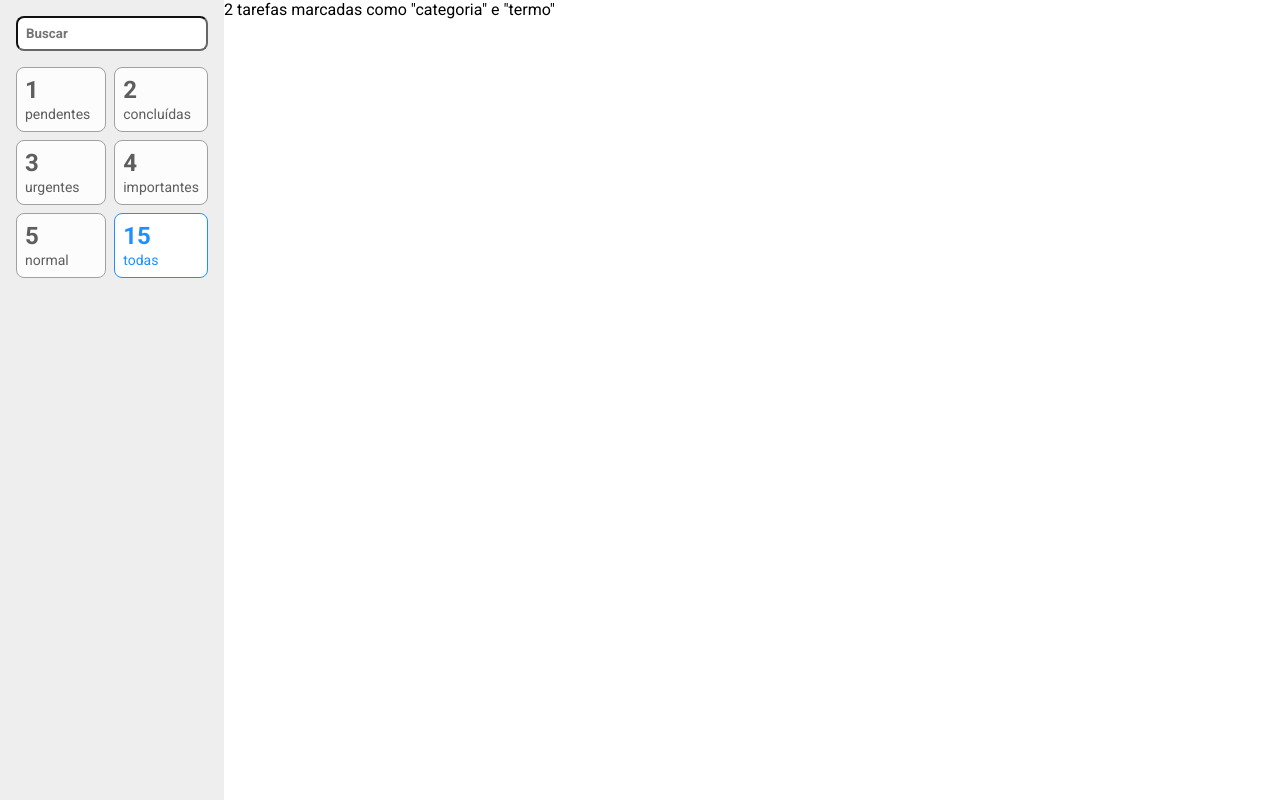
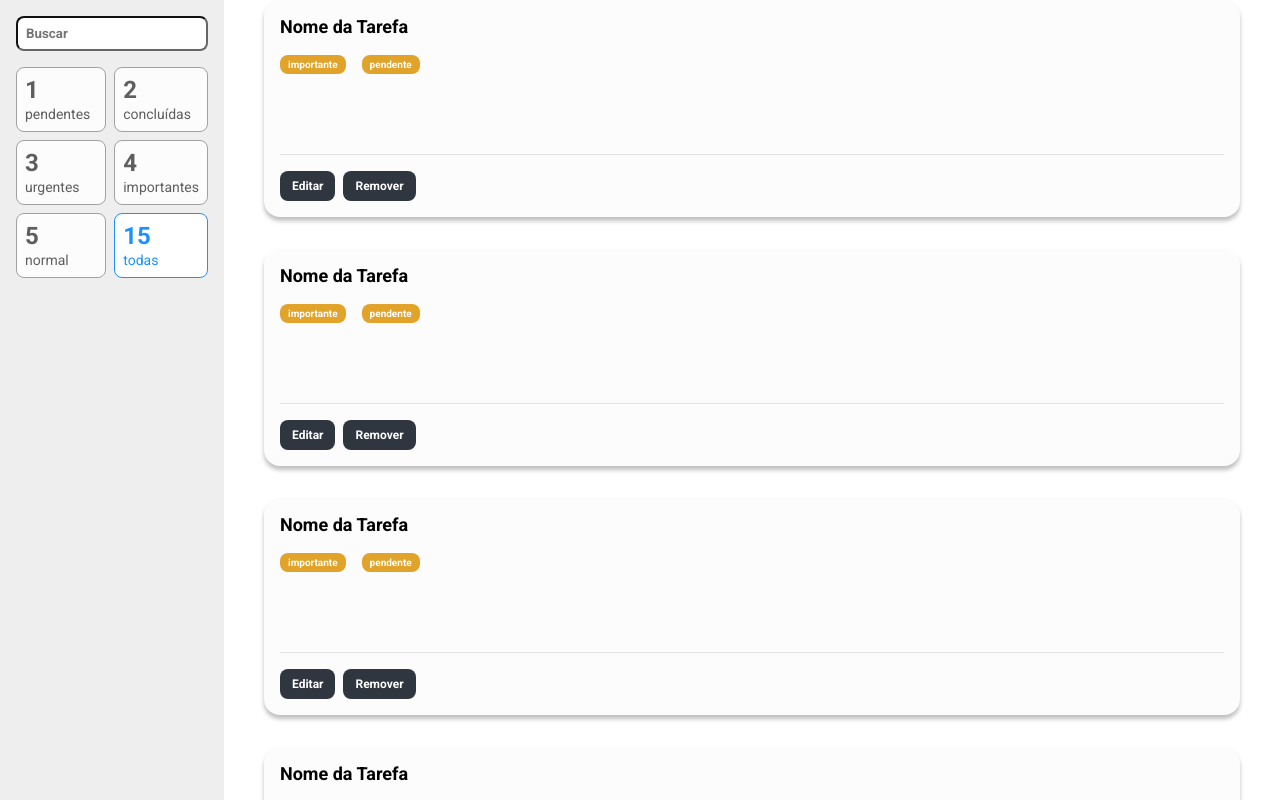
Before and after one commit to bcadore/ToDoList-ReactJS, a React (Create React App) app: page / in a window 1280 px wide. Built offline with nearby package versions, Linux system fonts and the light colour scheme.

Commit message:
Adicionado componente para os Cards de tarefas.

```diff
--- a/public/index.html
+++ b/public/index.html
@@ -26,7 +26,7 @@
     -->
     <link rel="preconnect" href="https://fonts.googleapis.com">
     <link rel="preconnect" href="https://fonts.gstatic.com" crossorigin>
-    <link href="https://fonts.googleapis.com/css2?family=Roboto:ital,wght@0,100..900;1,100..900&display=swap" rel="stylesheet">
+    <link href="https://fonts.googleapis.com/css2?family=Roboto+Mono:ital,wght@0,100..700;1,100..700&family=Roboto:ital,wght@0,100..900;1,100..900&display=swap" rel="stylesheet">
     <title>ToDoList - ReactApp</title>
   </head>
   <body>
--- /dev/null
+++ b/src/components/Tarefa/index.tsx
@@ -0,0 +1,16 @@
+import * as S from './styles'
+
+const Tarefa = () => (
+    <S.Card>
+        <S.Titulo>Nome da Tarefa</S.Titulo>
+        <S.Tag>importante</S.Tag>
+        <S.Tag>pendente</S.Tag>
+        <S.Descricao />
+        <S.BarraAcoes>
+            <S.Botao>Editar</S.Botao>
+            <S.Botao>Remover</S.Botao>
+        </S.BarraAcoes>
+    </S.Card>
+)
+
+export default Tarefa
--- /dev/null
+++ b/src/components/Tarefa/styles.ts
@@ -0,0 +1,57 @@
+import styled from "styled-components";
+
+export const Card = styled.div`
+    padding: 16px;
+    margin-bottom: 32px;
+    background-color: #FCFCFC;
+    box-shadow: 0px 4px 4px rgba(0, 0, 0, 0.25);
+    border-radius: 16px;
+`
+
+export const Titulo = styled.h3`
+    font-size: 18px;
+    font-weight: bold;
+    margin-bottom: 16px;
+`
+
+export const Tag = styled.span`
+    display: inline-block;
+    padding: 4px 8px;
+    margin-right: 16px;
+    font-size: 10px;
+    font-weight: bold;
+    color: #FFFFFF;
+    background-color: #E1A32A;
+    border-radius: 8px;
+`
+
+export const Descricao = styled.textarea`
+    line-height: 24px;
+    color: #8B8B8B;
+    font-size: 14px;
+    font-family: "Roboto Mono", monospace;
+    display: block;
+    width: 100%;
+    margin-bottom: 16px;
+    margin-top: 16px;
+    resize: none;
+    border: none;
+    background-color: transparent;
+`
+
+export const BarraAcoes = styled.div`
+    border-top: 1px solid rgba(0, 0, 0, 0.1);
+    padding-top: 16px;
+`
+
+export const Botao = styled.button`
+    font-weight: bold;
+    font-size: 12px;
+    color: #FFFFFF;
+    padding: 8px 12px;
+    border: none;
+    cursor: pointer;
+    background-color: #2F3640;
+    border-radius: 8px;
+    margin-right: 8px;
+`
--- a/src/containers/ListaTarefas/index.tsx
+++ b/src/containers/ListaTarefas/index.tsx
@@ -1,7 +1,28 @@
+import Tarefa from "../../components/Tarefa"
+
+import * as S from "./styles"
+
 const ListaTarefas = () => (
-    <main>
-        <p>2 tarefas marcadas como "categoria" e "termo"</p>
-    </main>
+    <S.Container>
+        <p></p>
+        <ul>
+            <li>
+                <Tarefa />
+            </li>
+            <li>
+                <Tarefa />
+            </li>
+            <li>
+                <Tarefa />
+            </li>
+            <li>
+                <Tarefa />
+            </li>
+            <li>
+                <Tarefa />
+            </li>
+        </ul>
+    </S.Container>
 )
 
 export default ListaTarefas
--- /dev/null
+++ b/src/containers/ListaTarefas/styles.ts
@@ -0,0 +1,7 @@
+import styled from "styled-components";
+
+export const Container = styled.main`
+    padding: 0px 40px;
+    height: 100vh;
+    overflow-y: scroll;
+`
--- a/src/styles/index.ts
+++ b/src/styles/index.ts
@@ -6,6 +6,7 @@
         padding: 0;
         box-sizing: border-box;
         font-family: "Roboto", sans-serif;
+        list-style: none;
     }
 `
 
```
